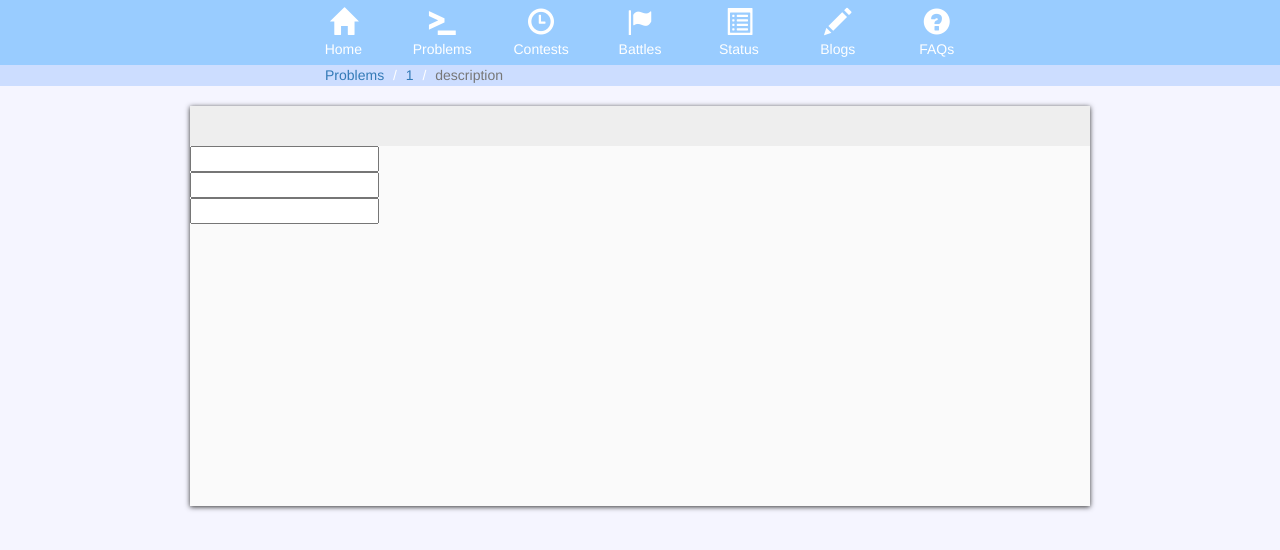
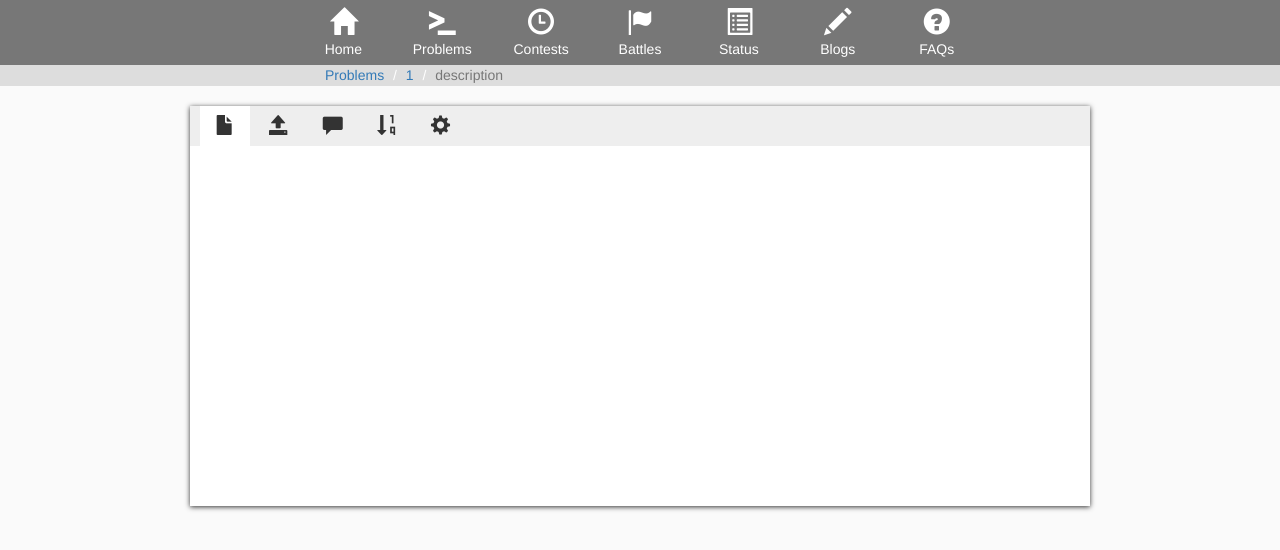
Before and after one commit to a710128/a710128.github.io, a plain HTML site: page index.html in a window 1280 px wide. Drawn offline with nearby package versions, Linux system fonts and the light colour scheme.

Commit message:
Update index.html

```diff
--- a/index.html
+++ b/index.html
@@ -11,7 +11,7 @@
 body {
 	margin: 0;
 	/* background-color: #f5f5f5; */
-	background-color: #f5f5ff;
+	background-color: #fafafa;
 }
 
 .nav_button {
@@ -25,7 +25,7 @@ body {
 	width: 100%;
 	height: 65px;
 	/*background-color: #555555;*/
-	background-color: #99ccff;
+	background-color: #777777;
 	text-align: center;
 }
 
@@ -52,7 +52,7 @@ body {
 	width:900px;
 	min-height:400px;
 	/* background-color:#ffffff; */
-	background-color: #fafafa;
+	background-color: #ffffff;
 	margin-left: auto;
 	margin-right: auto;
 	margin-top: 20px;
@@ -66,7 +66,7 @@ body {
 #top_path {
 	width: 100%;
 	height: 1.5em;
-	background-color: #ccddff;
+	background-color: #dddddd;
 }
 
 #top_path ol {
@@ -80,7 +80,37 @@ body {
 	color: #ffffff;
 }
 
+.land_top {
+	width: 100%;
+	height: 40px;
+	background-color: #eeeeee;
+	padding-left: 10px;
+}
+.land_top .land_button {
+	padding-top: 8px;
+	width: 50px;
+	height: 100%;
+	text-align: center;
+	cursor: pointer;
+	display: inline-block;
+}
 
+.land_top .land_button span {
+	font-size: 20px;
+}
+
+.land_top .land_button:hover {
+	background-color: #f5f5f5;
+}
+
+.land_top .land_button_active {
+	background-color: #ffffff;
+	cursor: auto;
+}
+
+.land_top .land_button_active:hover {
+	background-color: #ffffff;
+}
 
 </style>
 
@@ -149,13 +179,28 @@ $(document).ready(function(){
 	</div>
 
 	<div id="main_land">
-		<div style="width:100%;height:40px;background-color:#eeeeee;">
-
+		<div class="land_top">
+			<div class="land_button land_button_active">
+				<span class="glyphicon glyphicon-file" aria-hidden="true"></span>
+			</div>
+			<div class="land_button">
+				<span class="glyphicon glyphicon-open" aria-hidden="true"></span>
+			</div>
+			<div class="land_button">
+				<span class="glyphicon glyphicon-comment" aria-hidden="true"></span>
+			</div>
+			<div class="land_button">
+				<span class="glyphicon glyphicon-sort-by-order" aria-hidden="true"></span>
+			</div>
+			<div class="land_button">
+				<span class="glyphicon glyphicon-cog" aria-hidden="true"></span>
+			</div>
 		</div>
-
-		<input type="text" id="tp" /><br>
-		<input type="text" id="ph" /><br>
-		<input type="text" id="bg" />
+		<div id="param_adjuster" style="display:none;">
+			<input type="text" id="tp" /><br>
+			<input type="text" id="ph" /><br>
+			<input type="text" id="bg" />
+		</div>
 	</div>
 </body>
 </html>
```
